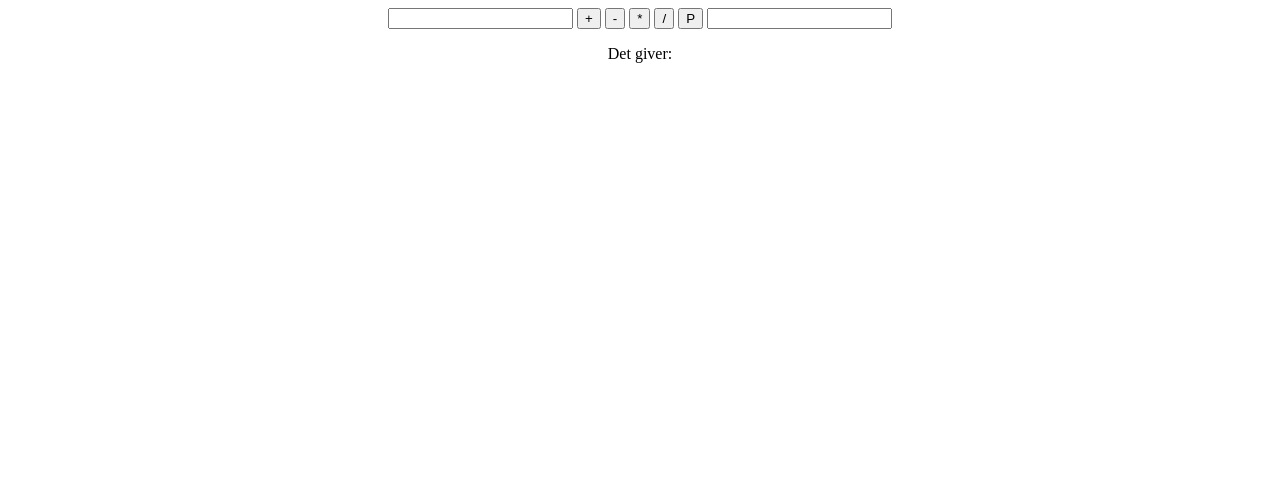
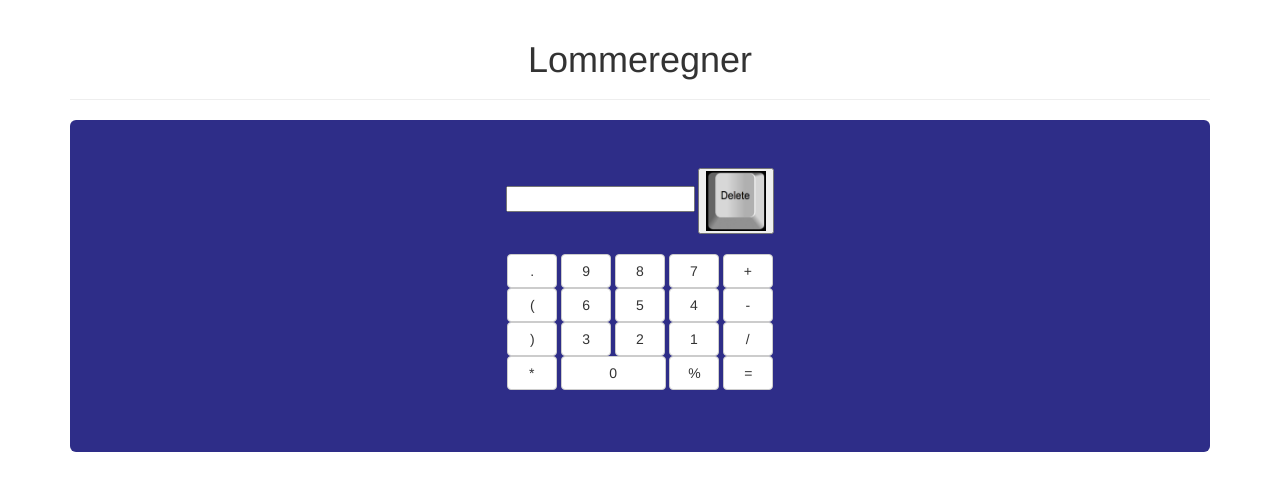
Before and after one commit to johanes990/johanes990.github.io, a plain HTML site: page index.html in a window 1280 px wide. Drawn offline with nearby package versions, Linux system fonts and the light colour scheme.

Commit message:
lommerenger
hej

```diff
--- a/index.html
+++ b/index.html
@@ -1,46 +1,89 @@
 <DOCTYPE HTML>
 <html>
+
 <head>
-    <maeta churset="UTF-8"> </maeta>
+    <meta churset="UTF-8"> </maeta>
+    <meta http-eauiv="X-UA-Compatible" content="=" ie="edge&quot;">
+    <meta name="viewport" content="width = device=width, initial-scale= 1">
+    <link rel="stylesheet" href="https://maxcdn.bootstrapcdn.com/bootstrap/3.3.7/css/bootstrap.min.css" integrity="sha384-BVYiiSIFeK1dGmJRAkycuHAHRg32OmUcww7on3RYdg4Va+PmSTsz/K68vbdEjh4u" crossorigin="anonymous">
     <script>
-        function perform0peration(udregn) {
-         var x = parseInt(document.getElementById('text1').value);
-         var y = parseInt(document.getElementById('text2').value);
-         var result;
-            if (udregn == "+")
-                result = x + y;
-            else if (udregn == "-")
-                result = x - y;
-            else if (udregn == "*")
-                result = x * y;
-              else if (udregn == "P")
-                result = y / x * 100 + '%';
-            else if (udregn == "/")
-                result = x / y;
-                 if (y == 0)
-                    result = "Hallo du er dum";
-           else if (udregn == "P")
-               result = y / x * 100 + '%';
+        function result() {
+            lomme.display.value =eval(lomme.display.value)
+            var dum = lomme.display.value;
+            if (dum == Infinity) {
+                alert("fuck du er dum, man kan ikke / med 0. her har du et link til hvorfor man ikke kan: https://www.youtube.com/watch?v=vz3YhaBK-Mk")
+                lomme.display.value= '';
+                }
 
-         document.getElementById('giver').innerHTML = result;
+            }
+
+
+        function mydel(event)
+        {
+    var DEL = event.keyCode;
+    if (DEL == 46) {
+     alert("DELETET!!")
+        lomme.display.value= '';
+    }
+}
+    </script>
+    <style>
+        .button {
+            width: 70;
+            height: 70;
 
         }
-
-
-    </script>
+.jumbotron{
+    background-color:#2E2D88;
+    color:black;
+}
+.tab-content {
+    border-left: 1px solid #ddd;
+    border-right: 1px solid #ddd;
+    border-bottom: 1px solid #ddd;
+    padding: 10px;
+}
+.nav-tabs {
+    margin-bottom: 0;
+}
+</style>
+ <title> Lommergner </title>
 </head>
 
-    <body> <center>
-        <input type="text" id="text1" />
-        <button onclick="perform0peration('+')"> + </button>
-        <button onclick="perform0peration('-')"> - </button>
-        <button onclick="perform0peration('*')"> * </button>
-        <button onclick="perform0peration('/')"> / </button>
-        <button onclick="perform0peration('P')"> P </button>
-        <input type="text" id="text2" />
-        <p> Det giver: </p>
-        <p id="giver"> </p>
-</center>
-    </body>
+<body> <center>
+    <div class="container">
+            <div class="page-header"> <h1> Lommeregner</h1></div>
+            <div class="jumbotron">
+    <form name="lomme">
+        <input type ="text" onkeydown="mydel (event)" name="display" id="text1" >
+        <button type="button" value ="DELETE" onclick="lomme.display.value= ''" id ="del">
+        <img src="BILDER/knap.png" width="60" lang="60" alt="DELETE"/>
+        </button>
+        <br> <br>
+        <input type="button" class="btn btn-default btn" value="." onclick="lomme.display.value+='.'"" style="width:50">
+        <input type="button" class="btn btn-default btn" value="9" onclick="lomme.display.value+='9'" style="width:50">
+        <input type="button" class="btn btn-default btn" value="8" onclick="lomme.display.value+='8'"" style="width:50">
+        <input type="button" class="btn btn-default btn" value="7" onclick="lomme.display.value+='7'"" style="width:50">
+        <input type="button"class="btn btn-default btn" " value="+" onclick="lomme.display.value+='+'"" style="width:50"><br>
+        <input type="button" class="btn btn-default btn" value="(" onclick="lomme.display.value+='('"" style="width:50">
+        <input type="button" class="btn btn-default btn" value="6" onclick="lomme.display.value+='6'"" style="width:50">
+        <input type="button" class="btn btn-default btn" value="5" onclick="lomme.display.value+='5'"" style="width:50";>
+        <input type="button" class="btn btn-default btn" value="4" onclick="lomme.display.value+='4'"" style="width:50">
+        <input type="button" class="btn btn-default btn" value="-" onclick="lomme.display.value+='-'"" style="width:50"><br>
+        <input type="button" class="btn btn-default btn" value=")" onclick="lomme.display.value+=')'"" style="width:50">
+        <input type="button" class="btn btn-default btn" value="3" onclick="lomme.display.value+='3'"" style="width:50">
+        <input type="button" class="btn btn-default btn" value="2" onclick="lomme.display.value+='2'"" style="width:50">
+        <input type="button" class="btn btn-default btn" value="1" onclick="lomme.display.value+='1'"" style="width:50">
+        <input type="button" class="btn btn-default btn" value="/" onclick="lomme.display.value+='/'"" style="width:50"><br>
+        <input type="button" class="btn btn-default btn" value="*" onclick="lomme.display.value+='*'"" style="width:50">
+        <input type="button" class="btn btn-default btn" value="0" onclick="lomme.display.value+='0'"" style="width:105">
+        <input type="button" class="btn btn-default btn" value="%" onclick="lomme.display.value+='%'"" style="width:50">
+        <input type="button" class="btn btn-default btn" value ="=" onclick="result()"" style="width:50">
+        </div>
+        </div>
+        </center>
+
+    </form>
+</body>
 
 </html>
```
Also changed, not shown: BILDER/knap.png (added).
